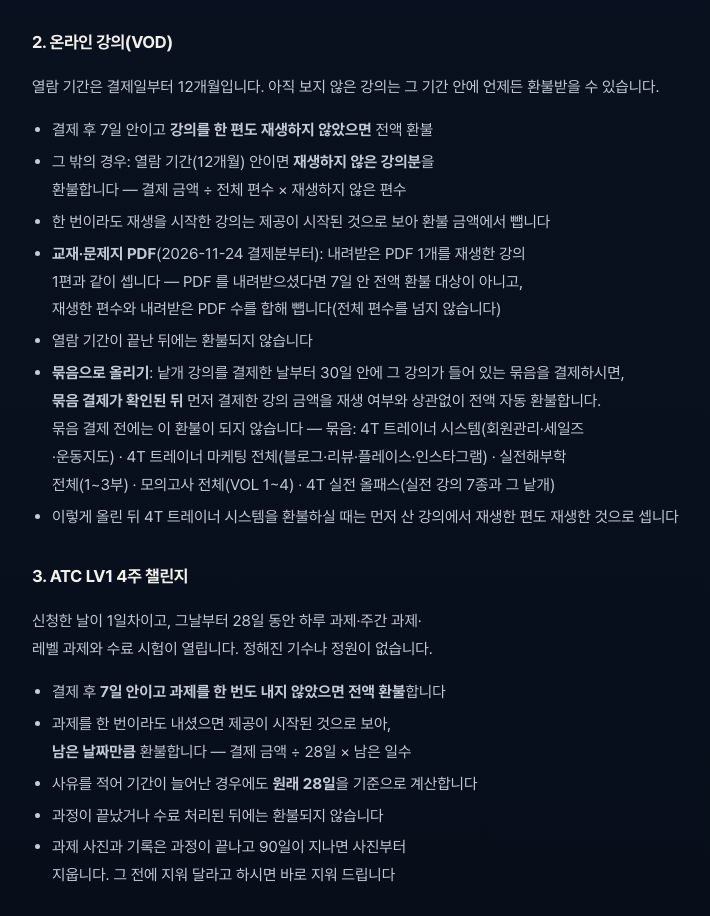
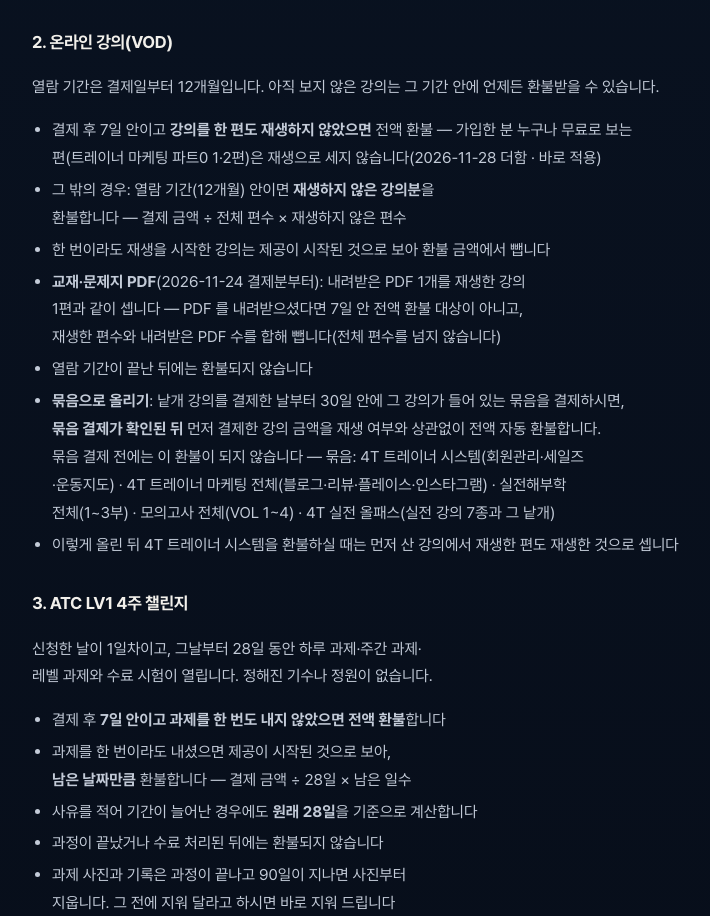
Before and after one commit to heobotss/homepage, a plain HTML site: page policy/refund.html in a window 1280 px wide. Shown: the part 1010-1926 px from the top of the page, without its empty margins (276-986 px from the left). Drawn offline with Linux system fonts and the light colour scheme.

Commit message:
환불 규정: 무료 공개 편(마케팅 파트0 1·2편)은 재생으로 세지 않음 · 트레이너 화면 결과 캡처 출처「오프라인 세미나」

```diff
--- a/policy/refund.html
+++ b/policy/refund.html
@@ -33,7 +33,7 @@
 <h2>2. 온라인 강의(VOD)</h2>
 <p>열람 기간은 결제일부터 12개월입니다. 아직 보지 않은 강의는 그 기간 안에 언제든 환불받을 수 있습니다.</p>
 <ul>
-<li>결제 후 7일 안이고 <b>강의를 한 편도 재생하지 않았으면</b> 전액 환불</li>
+<li>결제 후 7일 안이고 <b>강의를 한 편도 재생하지 않았으면</b> 전액 환불 — 가입한 분 누구나 무료로 보는 편(트레이너 마케팅 파트0 1·2편)은 재생으로 세지 않습니다(2026-11-28 더함 · 바로 적용)</li>
 <li>그 밖의 경우: 열람 기간(12개월) 안이면 <b>재생하지 않은 강의분</b>을 환불합니다 — 결제 금액 ÷ 전체 편수 × 재생하지 않은 편수</li>
 <li>한 번이라도 재생을 시작한 강의는 제공이 시작된 것으로 보아 환불 금액에서 뺍니다</li>
 <li><b>교재·문제지 PDF</b>(2026-11-24 결제분부터): 내려받은 PDF 1개를 재생한 강의 1편과 같이 셉니다 — PDF 를 내려받으셨다면 7일 안 전액 환불 대상이 아니고, 재생한 편수와 내려받은 PDF 수를 합해 뺍니다(전체 편수를 넘지 않습니다)</li>
```
Also changed, not shown: trainer/index.html (+1 -1 lines), fonts/bahn-500.woff2, fonts/bahn-700.woff2, fonts/pretendard-400.woff2, fonts/pretendard-500.woff2, fonts/pretendard-700.woff2, fonts/pretendard-900.woff2.
